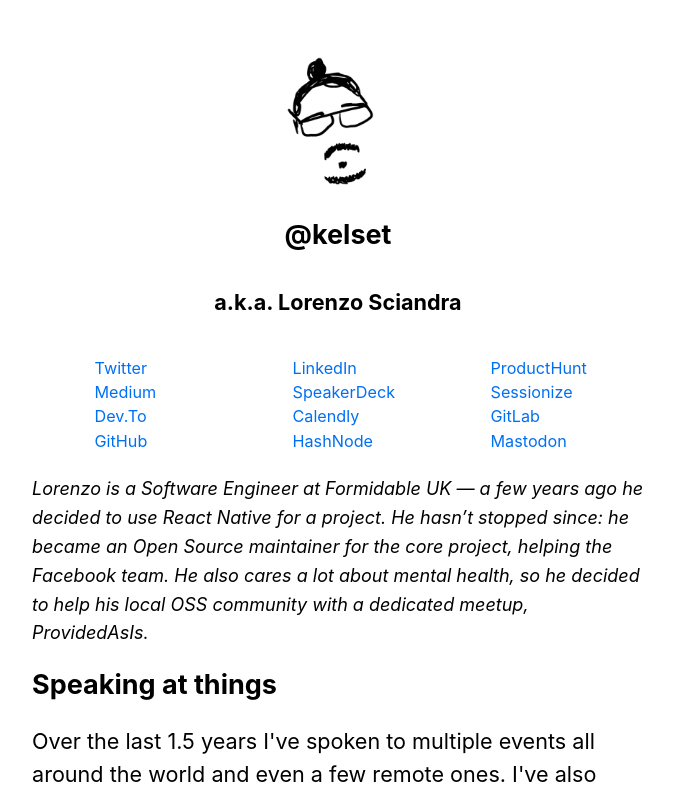
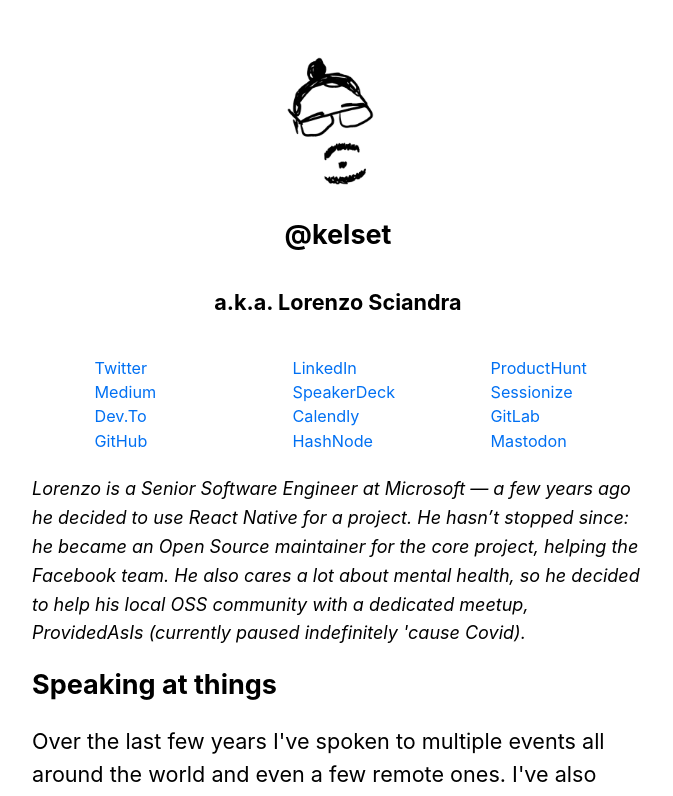
Before and after one commit to kelset/kelset.github.io, a Next.js app: page / in a window 1280 px wide. Shown: the top 796 px of the page, without its empty margins (302-975 px from the left). Built offline with nearby package versions, Linux system fonts and the light colour scheme.

Commit message:
small update to the description

```diff
--- a/pages/index.tsx
+++ b/pages/index.tsx
@@ -65,16 +65,17 @@ export default function Home({
         </ul>
       </section>
       <cite className={utilStyles.citingText}>
-        Lorenzo is a Software Engineer at Formidable UK — a few years ago he
+        Lorenzo is a Senior Software Engineer at Microsoft — a few years ago he
         decided to use React Native for a project. He hasn’t stopped since: he
         became an Open Source maintainer for the core project, helping the
         Facebook team. He also cares a lot about mental health, so he decided to
-        help his local OSS community with a dedicated meetup, ProvidedAsIs.
+        help his local OSS community with a dedicated meetup, ProvidedAsIs
+        (currently paused indefinitely 'cause Covid).
       </cite>
       <section className={utilStyles.headingMd}>
         <h2 className={utilStyles.headingLg}>Speaking at things</h2>
         <p>
-          Over the last 1.5 years I've spoken to multiple events all around the
+          Over the last few years I've spoken to multiple events all around the
           world and even a few remote ones. I've also been a guest on a couple
           podcasts.
         </p>
```
